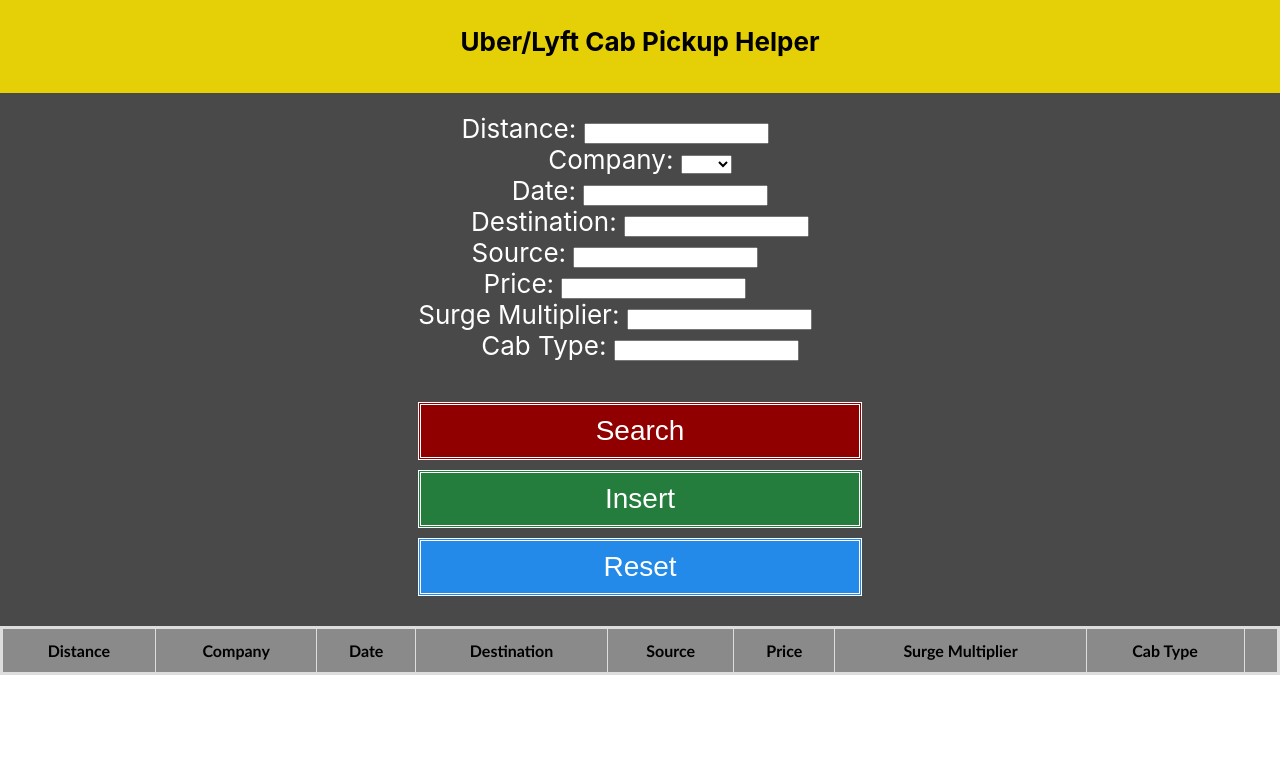
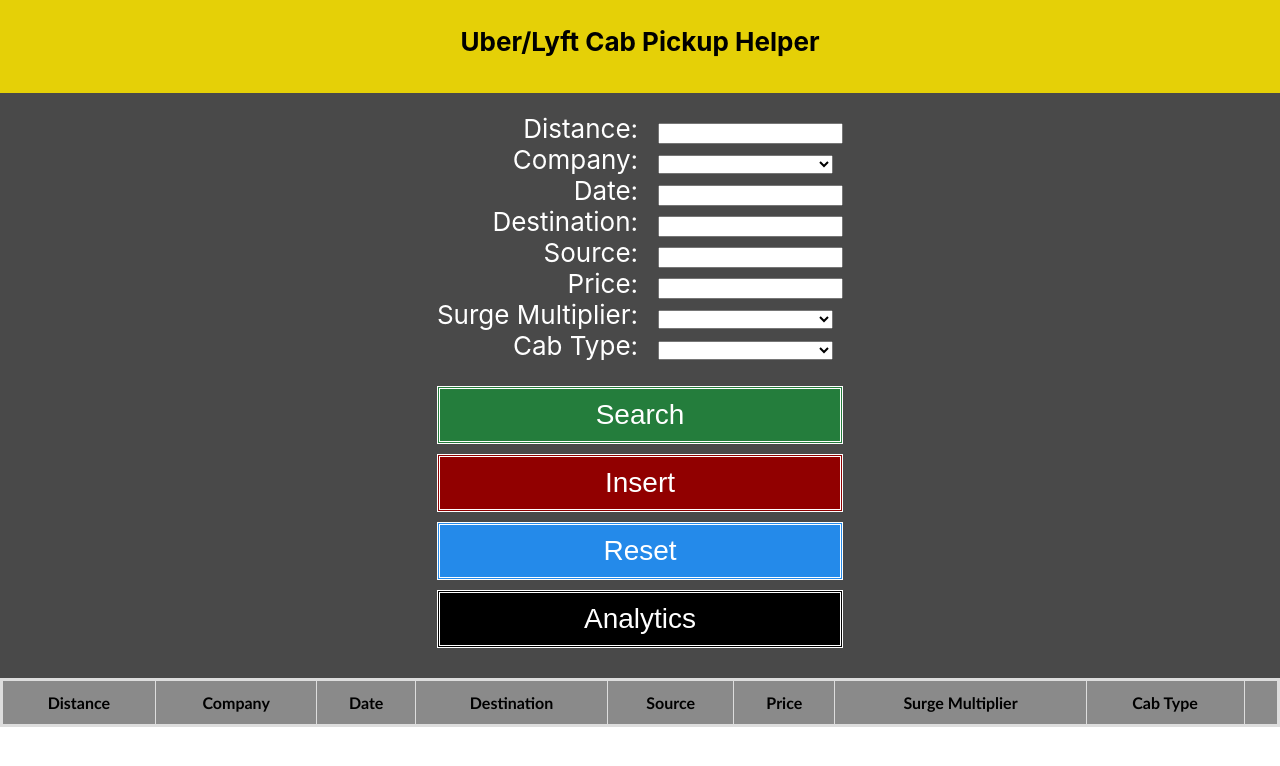
Before and after one commit to Miguel9r/CS180, a React (Create React App) app in the folder src/client/: page / in a window 1280 px wide. Shown: the top 766 px of the page. Built offline with nearby package versions, Linux system fonts and the light colour scheme; no server answers.

Commit message:
Fixed up the entire GUI.
Aligned the search options along with their respective text boxes. Added drop down menu's. Added a button for the analyze tool.

```diff
--- a/src/client/src/App.css
+++ b/src/client/src/App.css
@@ -27,12 +27,17 @@
   padding-bottom: 30px;
 }
 
+a {
+  text-decoration: none;
+  color: inherit;
+}
+
 .block-1 {
   margin-top: 10px;
   display: block;
   width: 100%;
   border: double;
-  background-color: #910000;
+  background-color: #247d3c;
   font-size: 28px;
   padding: 10px 10px;
   color: white;
@@ -45,7 +50,7 @@
   display: block;
   width: 100%;
   border: double;
-  background-color: #247d3c;
+  background-color: #910000;
   font-size: 28px;
   padding: 10px 10px;
   color: white;
@@ -66,12 +71,42 @@
   text-align: center;
 }
 
+.block-4 {
+  margin-top: 10px;
+  display: block;
+  width: 100%;
+  border: double;
+  background-color: #000000;
+  font-size: 28px;
+  padding: 10px 10px;
+  color: white;
+  cursor: pointer;
+  text-align: center;
+}
+
+/* Create two equal columns that floats next to each other */
+.column1 {
+  padding-right: 10px;
+  text-align: right;
+}
+
+.column2 {
+  padding-left: 10px;
+  text-align: left;
+}
+
+#select {
+  width: 175px;
+}
+
+/* Clear floats after the columns */
+.row {
+  display: flex;
+  padding-bottom: 15px;
+}
+
 #delete {
   color: blue;
-}
-
-#Distance, #Company, #Timestamp, #Source, #Price, #SurgeMultiplier {
-  margin-right: 50px;
 }
 
 #results {
--- a/src/client/src/App.js
+++ b/src/client/src/App.js
@@ -252,62 +252,71 @@
     return (
       <div className="App">
         <header className="App-header">
-        <p>
-          <strong>Uber/Lyft Cab Pickup Helper</strong>
-        </p>
+        <p><strong><a href="../">Uber/Lyft Cab Pickup Helper</a></strong></p>
         </header>
         <header className="Search-header">
-        <p>{this.state.response}</p>
         <form onSubmit={this.handleSubmit}>
-          <div>
-          <label>Distance: </label>
-          <input type="text" name="Distance" id="Distance"
-            onChange={e => this.setDistance(e)}/>
+        <div class="row">
+          <div class="column1">
+            <div><label>Distance:</label></div>
+            <div><label>Company:</label></div>
+            <div><label>Date:</label></div>
+            <div><label>Destination:</label></div>
+            <div><label>Source:</label></div>
+            <div><label>Price:</label></div>
+            <div><label>Surge Multiplier:</label></div>
+            <div><label>Cab Type:</label></div>
           </div>
-          <div>
-          <label>Company: </label>
-          <select value={this.state.value} onChange={e => this.setCompany(e)}>
-            <option selected-value=""></option>
-            <option value="Uber">Uber</option>
-            <option value="Lyft">Lyft</option>
-          </select>
+          <div class="column2">
+            <div><input type="text" name="Distance" id="Distance" size="20"
+              onChange={e => this.setDistance(e)}/></div>
+            <div><select value={this.state.value} onChange={e => this.setCompany(e)} id="select">
+              <option selected-value=""></option>
+              <option value="Uber">Uber</option>
+              <option value="Lyft">Lyft</option>
+            </select></div>
+            <div><DatePicker
+              showPopperArrow={false}
+              selected={this.state.startDate}
+              onChange={this.setTimestamp}/></div>
+            <div><input type="text" name="Destination" id="Destination"
+              onChange={e => this.setDestination(e)}/></div>
+            <div><input type="text" name="Source" id="Source"
+              onChange={e => this.setSource(e)}/></div>
+            <div><input type="text" name="Price" id="Price"
+              onChange={e => this.setPrice(e)}/></div>
+            <div><select value={this.state.value} onChange={e => this.setSurgeMultiplier(e)} id="select">
+              <option selected-value=""></option>
+              <option value="1">1</option>
+              <option value="1.25">1.25</option>
+              <option value="1.5">1.5</option>
+              <option value="1.75">1.75</option>
+              <option value="2">2</option>
+              <option value="2.5">2.5</option>
+              <option value="3">3</option>
+            </select></div>
+            <div><select value={this.state.value} onChange={e => this.setCabType(e)} id="select">
+              <option selected-value=""></option>
+              <option value="Black">Black</option>
+              <option value="Black SUV">Black SUV</option>
+              <option value="Lux">Lux</option>
+              <option value="Lux Black">Lux Black</option>
+              <option value="Lux Black XL">Lux Black XL</option>
+              <option value="Lyft">Lyft</option>
+              <option value="Lyft XL">Lyft XL</option>
+              <option value="Shared">Shared</option>
+              <option value="Taxi">Taxi</option>
+              <option value="UberPool">UberPOOL</option>
+              <option value="UberX">UberX</option>
+              <option value="UberXL">UberXL</option>
+              <option value="WAV">WAV</option>
+            </select></div>
           </div>
-          <div>
-          <label>Date: </label>
-          <DatePicker
-            showPopperArrow={false}
-            selected={this.state.startDate}
-            onChange={this.setTimestamp}/>
-          </div>
-          <div>
-          <label>Destination: </label>
-          <input type="text" name="Destination" id="Destination"
-            onChange={e => this.setDestination(e)}
-          /></div>
-          <div>
-          <label>Source: </label>
-          <input type="text" name="Source" id="Source"
-            onChange={e => this.setSource(e)}
-          /></div>
-          <div>
-          <label>Price: </label>
-          <input type="text" name="Price" id="Price"
-            onChange={e => this.setPrice(e)}
-          /></div>
-          <div>
-          <label>Surge Multiplier: </label>
-          <input type="text" name="SurgeMultiplier" id="SurgeMultiplier"
-            onChange={e => this.setSurgeMultiplier(e)}
-          /></div>
-          <div>
-          <label>Cab Type: </label>
-          <input type="text" name="CabType" id="CabType"
-            onChange={e => this.setCabType(e)}
-          /></div>
-        <br/>
+        </div>
         <button onClick={e => this.setState({ post: e.target.value, responseToPost: [] })} value="search" type="submit" class="block-1">Search</button>
         <button onClick={e => this.setState({ post: e.target.value })} type="submit" value="add" class="block-2">Insert</button>
         <input class="block-3" type="reset" value="Reset"/>
+        <a href="http://localhost:3000/analytics.html"><input type="button" value='Analytics' class="block-4"/></a>
         </form>
         </header>
         <Popup
```
